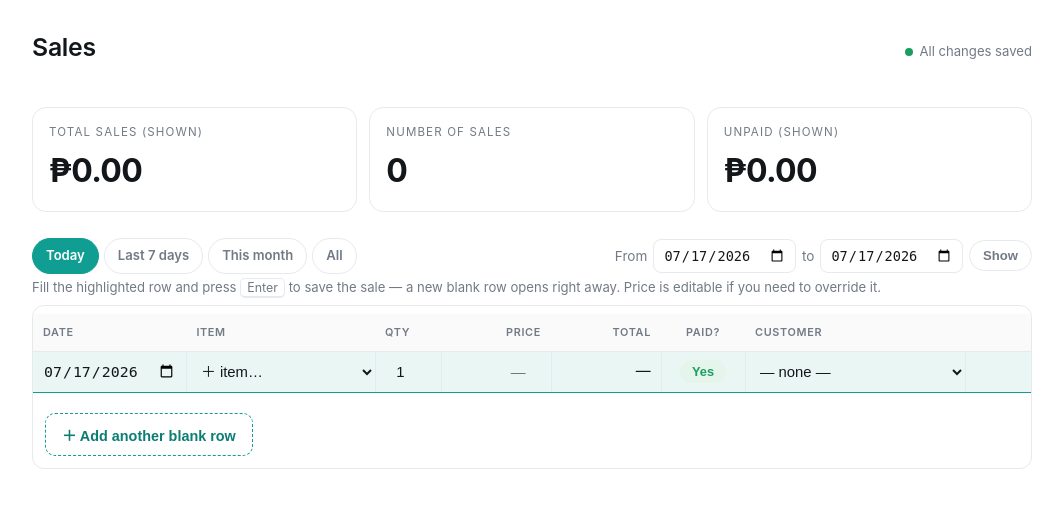
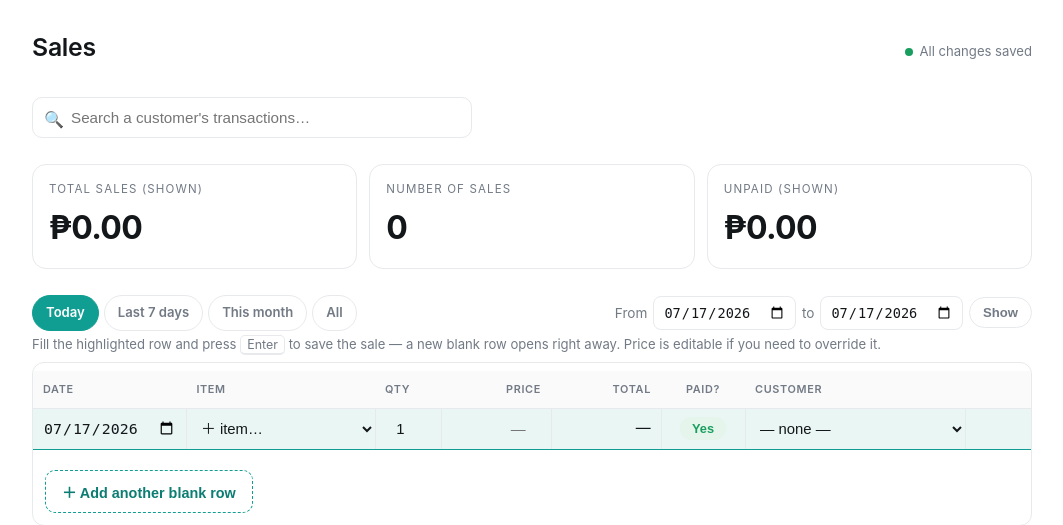
Before and after one commit to vvapsam/awaken-inventory-system, a FastAPI app: page /sales in a window 1280 px wide. Shown: the part 61-586 px from the top of the page, without its empty margins (108-1171 px from the left). Run offline with FastAPI, Linux system fonts and the light colour scheme; the visitor is signed in with stand-in values (Sample User, id 1); tables that the repository leaves empty hold one stand-in row (values such as "Sample post"); parts of the project's set-up code (start-up, migrations or seed data) failed here and were passed over.

Commit message:
Sales: customer search — filter to one customer's transactions with balance context

```diff
--- a/app/main.py
+++ b/app/main.py
@@ -950,8 +950,18 @@ def sales_sheet(request: Request, rng: str = "", db: Session = Depends(get_db)):
     today = now.strftime("%Y-%m-%d")
 
     qp = request.query_params
+
+    # Optional customer search: show one customer's transactions.
+    selected_customer = None
+    if qp.get("customer"):
+        try:
+            selected_customer = db.get(Customer, int(qp.get("customer")))
+        except (ValueError, TypeError):
+            selected_customer = None
+
     range_key = qp.get("range", "") or rng
     from_s, to_s = qp.get("from", ""), qp.get("to", "")
+    explicit_date = bool(qp.get("range") or from_s or to_s)
     if range_key == "7d":
         start, end_d = today0 - timedelta(days=6), today0
     elif range_key == "month":
@@ -961,11 +971,15 @@ def sales_sheet(request: Request, rng: str = "", db: Session = Depends(get_db)):
     elif from_s or to_s:
         start = _parse_date(from_s, tz) or today0
         end_d = _parse_date(to_s, tz) or today0
+    elif selected_customer:  # customer view defaults to all their history
+        range_key, start, end_d = "all", None, today0
     else:  # default: today
         range_key = range_key or "today"
         start, end_d = today0, today0
 
     q = db.query(Sale)
+    if selected_customer:
+        q = q.filter(Sale.customer_id == selected_customer.id)
     if start is not None:
         q = q.filter(Sale.sold_at >= start.astimezone(timezone.utc))
     q = q.filter(Sale.sold_at < (end_d + timedelta(days=1)).astimezone(timezone.utc))
@@ -975,17 +989,31 @@ def sales_sheet(request: Request, rng: str = "", db: Session = Depends(get_db)):
     total = sum(r["total"] for r in rows)
     unpaid = sum(r["total"] for r in rows if not r["paid"])
 
+    # Balances + sale counts, for the customer search dropdown hints.
+    bal_by_id = {r["customer"].id: r for r in customer_balances(db)}
+    counts = dict(
+        db.query(Sale.customer_id, func.count(Sale.id))
+        .filter(Sale.customer_id != None)  # noqa: E711
+        .group_by(Sale.customer_id).all()
+    )
     products = [
         {"id": p.id, "name": p.name, "price": float(p.selling_price)}
         for p in db.query(Product).filter(Product.is_active).order_by(Product.name).all()
     ]
     customers = [
-        {"id": c.id, "name": c.name}
+        {"id": c.id, "name": c.name,
+         "owed": round(float(bal_by_id.get(c.id, {}).get("balance", 0.0)), 2),
+         "sales": int(counts.get(c.id, 0))}
         for c in db.query(Customer).order_by(Customer.name).all()
     ]
+    cust_ctx = None
+    if selected_customer:
+        cust_ctx = {"id": selected_customer.id, "name": selected_customer.name,
+                    "balance": float(bal_by_id.get(selected_customer.id, {}).get("balance", 0.0))}
+
     return render(request, "sales_sheet.html", db, staff, products=products,
                   customers=customers, rows=rows, today=today, total=total,
-                  unpaid=unpaid, count=len(rows), range_key=range_key,
+                  unpaid=unpaid, count=len(rows), range_key=range_key, cust=cust_ctx,
                   from_s=(start.strftime("%Y-%m-%d") if start else ""),
                   to_s=end_d.strftime("%Y-%m-%d"))
 
--- a/app/templates/sales_sheet.html
+++ b/app/templates/sales_sheet.html
@@ -4,6 +4,20 @@
 .sheet-head{display:flex;align-items:baseline;gap:12px;flex-wrap:wrap}
 .saveflag{margin-left:auto;font-size:.82rem;color:var(--muted);display:flex;align-items:center;gap:6px}
 .saveflag .dot{width:8px;height:8px;border-radius:50%;background:#1a9e5f;display:inline-block}
+.searchbar{margin:16px 0 6px}
+.searchbox{position:relative;max-width:440px}
+.searchbox input{width:100%;padding:11px 34px 11px 38px;border:1px solid var(--line);border-radius:10px;font-size:.95rem;background:#fff}
+.searchbox .ic{position:absolute;left:12px;top:10px;color:var(--muted)}
+.searchbox .clr{position:absolute;right:10px;top:9px;color:var(--muted);cursor:pointer;font-size:1rem;display:none}
+.searchbox .drop{position:absolute;top:46px;left:0;right:0;background:#fff;border:1px solid var(--line);border-radius:10px;box-shadow:0 12px 30px rgba(0,0,0,.14);overflow:hidden;z-index:20;display:none;max-height:300px;overflow-y:auto}
+.searchbox .drop div{padding:10px 14px;font-size:.92rem;cursor:pointer;border-bottom:1px solid var(--line)}
+.searchbox .drop div:last-child{border-bottom:none}
+.searchbox .drop div:hover,.searchbox .drop div.hi{background:var(--teal-tint);color:var(--teal-dark)}
+.searchbox .drop small{color:var(--muted);float:right;font-weight:400}
+.searchbox .drop .none{color:var(--muted);cursor:default}
+.ctx{display:flex;align-items:center;gap:8px;background:var(--teal-tint);border:1px solid #bfe6e0;border-radius:10px;padding:10px 14px;font-size:.9rem;color:var(--teal-dark);margin:8px 0 2px}
+.ctx b{color:var(--ink)}
+.ctx a.x{margin-left:auto;color:var(--teal-dark);font-weight:700;text-decoration:none;border:1px solid #bfe6e0;border-radius:7px;padding:3px 10px;background:#fff}
 .sumbar{display:grid;grid-template-columns:repeat(auto-fit,minmax(150px,1fr));gap:12px;margin:12px 0}
 .sumbar .card{padding:16px}
 .filter{display:flex;align-items:center;gap:8px;flex-wrap:wrap;margin:10px 0 4px}
@@ -50,11 +64,31 @@ tr.entry{background:var(--teal-tint)}tr.entry td{border-bottom:1px solid var(--t
   <span class="saveflag" id="saveflag"><span class="dot"></span> <span id="saveflag-txt">All changes saved</span></span>
 </div>
 
-<!-- TOTAL AT TOP -->
+<!-- CUSTOMER SEARCH -->
+<div class="searchbar">
+  <div class="searchbox">
+    <span class="ic">🔍</span>
+    <input id="custsearch" type="text" autocomplete="off" placeholder="Search a customer's transactions…"
+           value="{{ cust.name if cust else '' }}">
+    <span class="clr" id="custclear" title="Clear">✕</span>
+    <div class="drop" id="custdrop"></div>
+  </div>
+</div>
+
+{% if cust %}
+<div class="ctx">Showing transactions for <b>&nbsp;{{ cust.name }}</b> &nbsp;·&nbsp; {{ count }} found
+  <a class="x" href="/sales">✕ Clear search</a></div>
+{% endif %}
+
+<!-- TOTALS AT TOP (switch to the customer when searching) -->
 <div class="sumbar">
-  <div class="card stat"><div class="stat-label">Total sales (shown)</div><div class="stat-value" id="f-total">{{ peso(total) }}</div></div>
-  <div class="card stat"><div class="stat-label">Number of sales</div><div class="stat-value" id="f-count">{{ count }}</div></div>
+  <div class="card stat"><div class="stat-label">{{ (cust.name + "’s total purchases") if cust else "Total sales (shown)" }}</div><div class="stat-value" id="f-total">{{ peso(total) }}</div></div>
+  <div class="card stat"><div class="stat-label">{{ "Transactions" if cust else "Number of sales" }}</div><div class="stat-value" id="f-count">{{ count }}</div></div>
+  {% if cust %}
+  <div class="card stat {% if cust.balance > 0 %}warn{% endif %}"><div class="stat-label">Outstanding balance</div><div class="stat-value" id="f-unpaid">{{ peso(cust.balance) }}</div></div>
+  {% else %}
   <div class="card stat {% if unpaid > 0 %}warn{% endif %}"><div class="stat-label">Unpaid (shown)</div><div class="stat-value" id="f-unpaid">{{ peso(unpaid) }}</div></div>
+  {% endif %}
 </div>
 
 <!-- FILTER: default today + date range -->
@@ -76,7 +110,7 @@ tr.entry{background:var(--teal-tint)}tr.entry td{border-bottom:1px solid var(--t
 
 <!-- ============ DESKTOP GRID ============ -->
 <div class="sheet-desktop">
-  <p class="hint">Fill the highlighted row and press <kbd>Enter</kbd> to save the sale — a new blank row opens right away. Price is editable if you need to override it.</p>
+  {% if not cust %}<p class="hint">Fill the highlighted row and press <kbd>Enter</kbd> to save the sale — a new blank row opens right away. Price is editable if you need to override it.</p>{% endif %}
   <div class="sheet-wrap">
     <table class="sheet">
       <thead><tr>
@@ -85,7 +119,7 @@ tr.entry{background:var(--teal-tint)}tr.entry td{border-bottom:1px solid var(--t
       </tr></thead>
       <tbody id="body"></tbody>
     </table>
-    {% if can(staff, 'sales.create') %}
+    {% if can(staff, 'sales.create') and not cust %}
     <div class="addrow"><button id="addbtn" type="button">＋ Add another blank row</button></div>
     {% endif %}
   </div>
@@ -124,6 +158,7 @@ const TODAY = {{ today|tojson }};
 const CAN = { create: {{ 'true' if can(staff,'sales.create') else 'false' }},
               edit: {{ 'true' if can(staff,'sales.edit') else 'false' }},
               del: {{ 'true' if can(staff,'sales.delete') else 'false' }} };
+const CUST = {{ cust|tojson }};   // set when viewing one customer's transactions
 const peso = v => "₱" + Number(v||0).toLocaleString('en-PH',{minimumFractionDigits:2,maximumFractionDigits:2});
 const prodById = id => PRODUCTS.find(p => p.id == id);
 const body = document.getElementById('body');
@@ -266,9 +301,41 @@ function footer(){
   });
   document.getElementById('f-total').textContent = peso(total);
   document.getElementById('f-count').textContent = count;
-  document.getElementById('f-unpaid').textContent = peso(unpaid);
+  if(!CUST) document.getElementById('f-unpaid').textContent = peso(unpaid);  // customer view shows all-time balance
 }
 function flag(t){ document.getElementById('saveflag-txt').textContent=t; }
+
+// ---- customer search ----
+const sInput = document.getElementById('custsearch');
+const sDrop = document.getElementById('custdrop');
+const sClear = document.getElementById('custclear');
+function goCustomer(id){ window.location = '/sales?customer=' + id; }
+function renderDrop(term){
+  const t = term.trim().toLowerCase();
+  let list = CUSTOMERS.slice();
+  if(t) list = list.filter(c => c.name.toLowerCase().includes(t));
+  list = list.sort((a,b)=> (b.owed||0)-(a.owed||0) || a.name.localeCompare(b.name)).slice(0,8);
+  if(!list.length){ sDrop.innerHTML = '<div class="none">No matching customer</div>'; sDrop.style.display='block'; return; }
+  sDrop.innerHTML = list.map(c => {
+    const owed = c.owed>0.005 ? ('₱'+c.owed.toLocaleString('en-PH',{minimumFractionDigits:2})+' owed') : 'paid up';
+    return `<div data-id="${c.id}">${c.name} <small>${owed} · ${c.sales} sale${c.sales==1?'':'s'}</small></div>`;
+  }).join('');
+  sDrop.querySelectorAll('div[data-id]').forEach(el => el.onclick = ()=>goCustomer(el.dataset.id));
+  sDrop.style.display='block';
+}
+if(sInput){
+  const refreshClear = ()=>{ sClear.style.display = sInput.value ? 'block' : 'none'; };
+  refreshClear();
+  sInput.addEventListener('focus', ()=>renderDrop(CUST ? '' : sInput.value));
+  sInput.addEventListener('input', ()=>{ refreshClear(); renderDrop(sInput.value); });
+  sInput.addEventListener('keydown', e=>{
+    if(e.key==='Enter'){ e.preventDefault();
+      const first = sDrop.querySelector('div[data-id]'); if(first) goCustomer(first.dataset.id); }
+    if(e.key==='Escape'){ sDrop.style.display='none'; }
+  });
+  sClear.onclick = ()=>{ window.location = '/sales'; };
+  document.addEventListener('click', e=>{ if(!e.target.closest('.searchbox')) sDrop.style.display='none'; });
+}
 
 const addBtn = document.getElementById('addbtn');
 if(addBtn) addBtn.onclick = ()=>{ const tr = makeRow(null); body.appendChild(tr);
@@ -276,7 +343,7 @@ if(addBtn) addBtn.onclick = ()=>{ const tr = makeRow(null); body.appendChild(tr)
 
 // initial render: saved rows, then one ready entry row for fast keyboard entry
 for(const r of ROWS) body.appendChild(makeRow(r));
-if(CAN.create) body.appendChild(makeRow(null));
+if(CAN.create && !CUST) body.appendChild(makeRow(null));   // no entry row in customer-search view
 footer();
 </script>
 {% endblock %}
```
